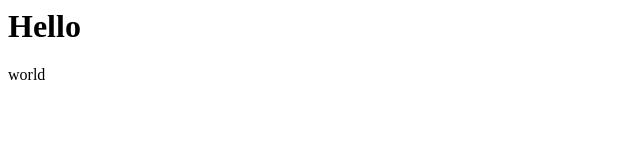
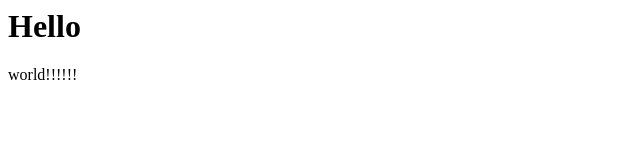
Before and after one commit to ohbaHugeGarden/todo-app, a plain HTML site: page index.html in a window 1280 px wide. Shown: the full height of the page, 0-640 px from the left. Drawn offline with Linux system fonts and the light colour scheme.

Commit message:
Update index.html

```diff
--- a/index.html
+++ b/index.html
@@ -1,2 +1,2 @@
 <h1>Hello</h1>
-<p>world</p>
+<p>world!!!!!!</p>
```
